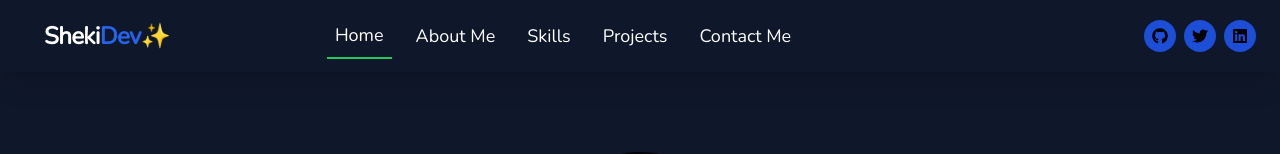
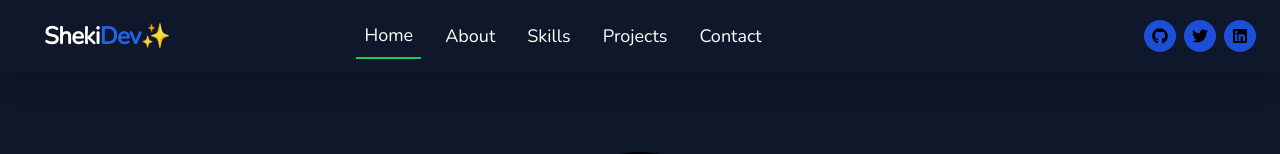
Before and after one commit to shekinahmanyi/portfolio-website2, a React (Create React App) app in the folder portfolio-site/: page / in a window 1280 px wide. Shown: the top 154 px of the page. Built offline with nearby package versions, Linux system fonts and the light colour scheme.

Commit message:
Made the navbar more responsive

```diff
--- a/portfolio-site/src/components/Navbar.jsx
+++ b/portfolio-site/src/components/Navbar.jsx
@@ -51,7 +51,7 @@ function Navbar() {
             }`}
             onClick={handleLinkClick}
           >
-            About Me
+            About
           </Link>
           <Link
             to="/skills"
@@ -84,7 +84,7 @@ function Navbar() {
             }`}
             onClick={handleLinkClick}
           >
-            Contact Me
+            Contact
           </Link>
         </div>
 
```
